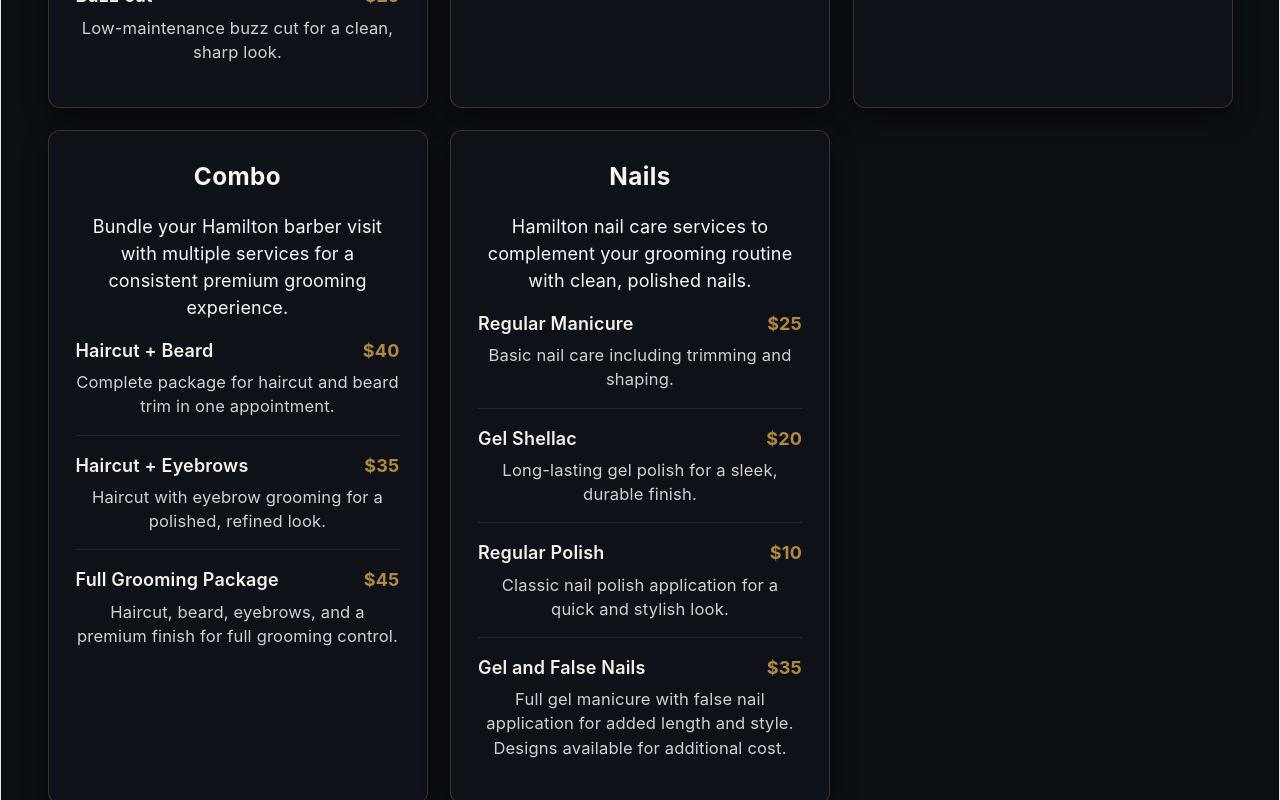
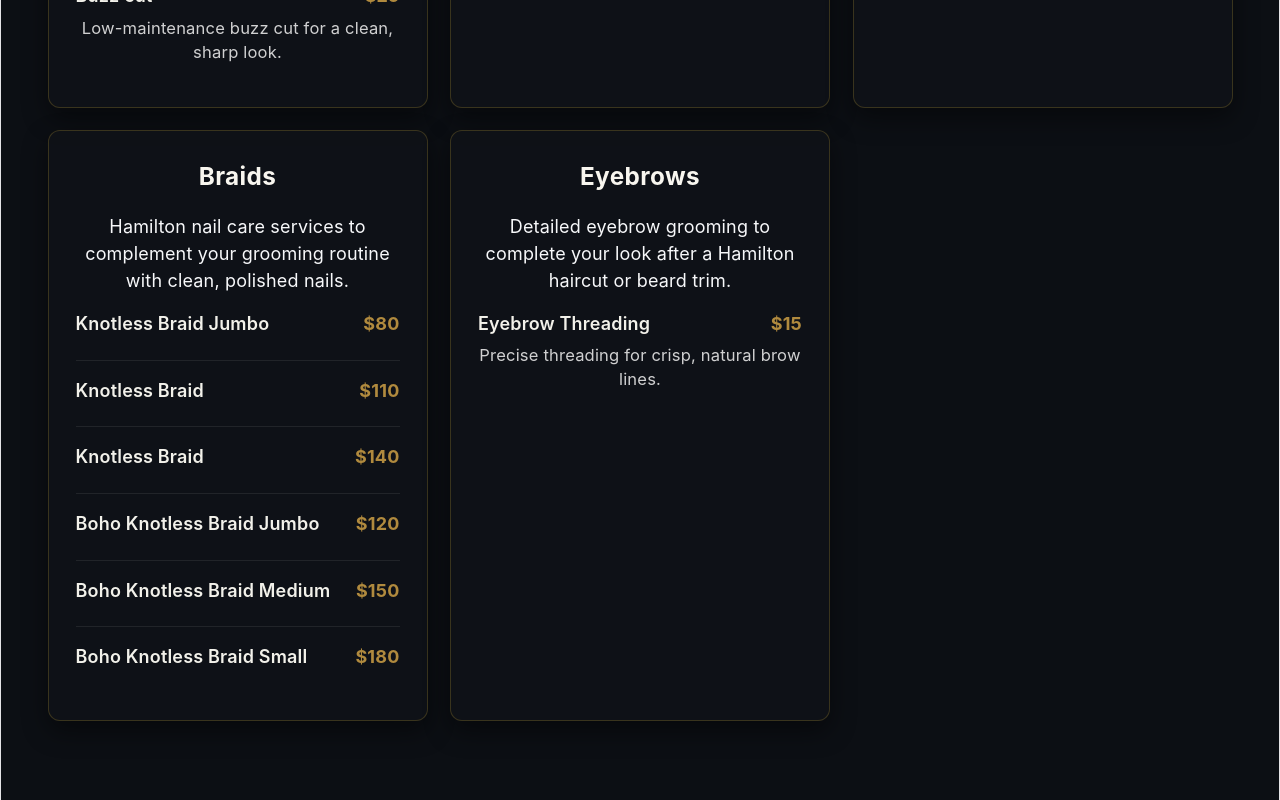
Before and after one commit to Alto0327/ibraBarbershop, a React (Vite) app: page / in a window 1280 px wide. Shown: the part 2400-3200 px from the top of the page. Built offline with nearby package versions, Linux system fonts and the light colour scheme.

Commit message:
Updated services

```diff
--- a/src/components/Services.jsx
+++ b/src/components/Services.jsx
@@ -11,14 +11,6 @@ function Services() {
         { name: 'Kid\'s Cut', price: '$20', description: 'Specialized haircut for children with a fun and safe approach.' },
         { name: 'Student Haircut', price: '$27', description: 'Discounted haircut for students with a focus on style and precision.' },
         { name:  'Buzz cut', price: '$25', description: 'Low-maintenance buzz cut for a clean, sharp look.' },
-      ],
-    },
-    {
-      id: 'eyebrows',
-      title: 'Eyebrows',
-      description: 'Detailed eyebrow grooming to complete your look after a Hamilton haircut or beard trim.',
-      services: [
-        { name: 'Eyebrow Threading', price: '$15', description: 'Precise threading for crisp, natural brow lines.' },
       ],
     },
     {
@@ -41,14 +33,23 @@ function Services() {
       ],
     },
      {
-      id: 'nails',
-      title: 'Nails',
+      id: 'braids',
+      title: 'Braids',
       description: 'Hamilton nail care services to complement your grooming routine with clean, polished nails.',
       services: [
-        { name: 'Regular Manicure', price: '$25', description: 'Basic nail care including trimming and shaping.' },
-        { name: 'Gel Shellac', price: '$20', description: 'Long-lasting gel polish for a sleek, durable finish.' },
-        { name: 'Regular Polish', price: '$10', description: 'Classic nail polish application for a quick and stylish look.' },
-        { name: 'Gel and False Nails', price: '$35', description: 'Full gel manicure with false nail application for added length and style. Designs available for additional cost.' },
+        { name: 'Knotless Braid Jumbo', price: '$80', description: '' },
+        { name: 'Knotless Braid', price: '$110', description: '' },
+        { name: 'Knotless Braid', price: '$140', description: '' },
+        { name: 'Boho Knotless Braid Jumbo', price: '$120', description: '' },
+        { name: 'Boho Knotless Braid Medium', price: '$150', description: '' },
+        { name: 'Boho Knotless Braid Small', price: '$180', description: ''},
+    ]},
+    {
+      id: 'eyebrows',
+      title: 'Eyebrows',
+      description: 'Detailed eyebrow grooming to complete your look after a Hamilton haircut or beard trim.',
+      services: [
+        { name: 'Eyebrow Threading', price: '$15', description: 'Precise threading for crisp, natural brow lines.' },
       ],
     },
   ];
```
